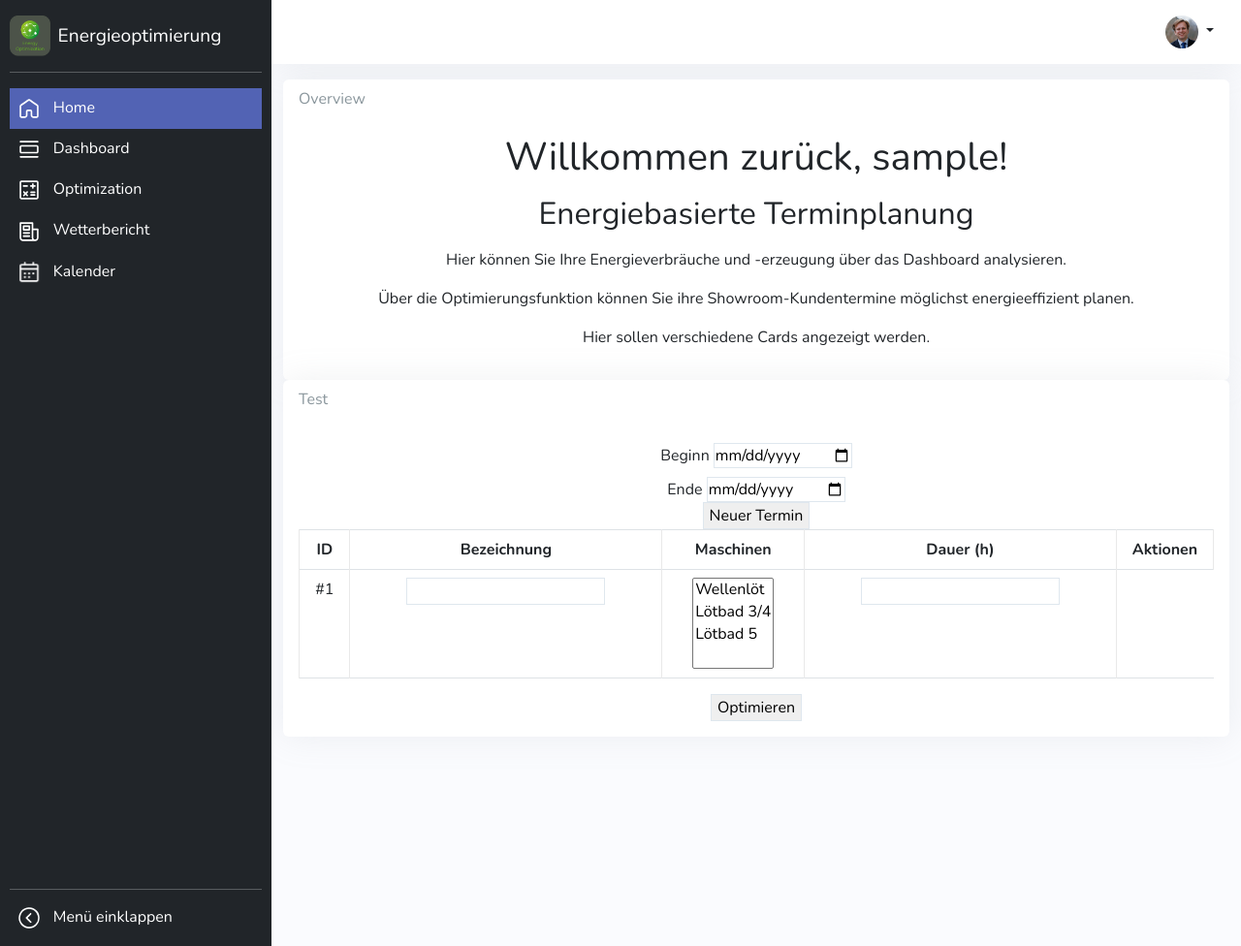
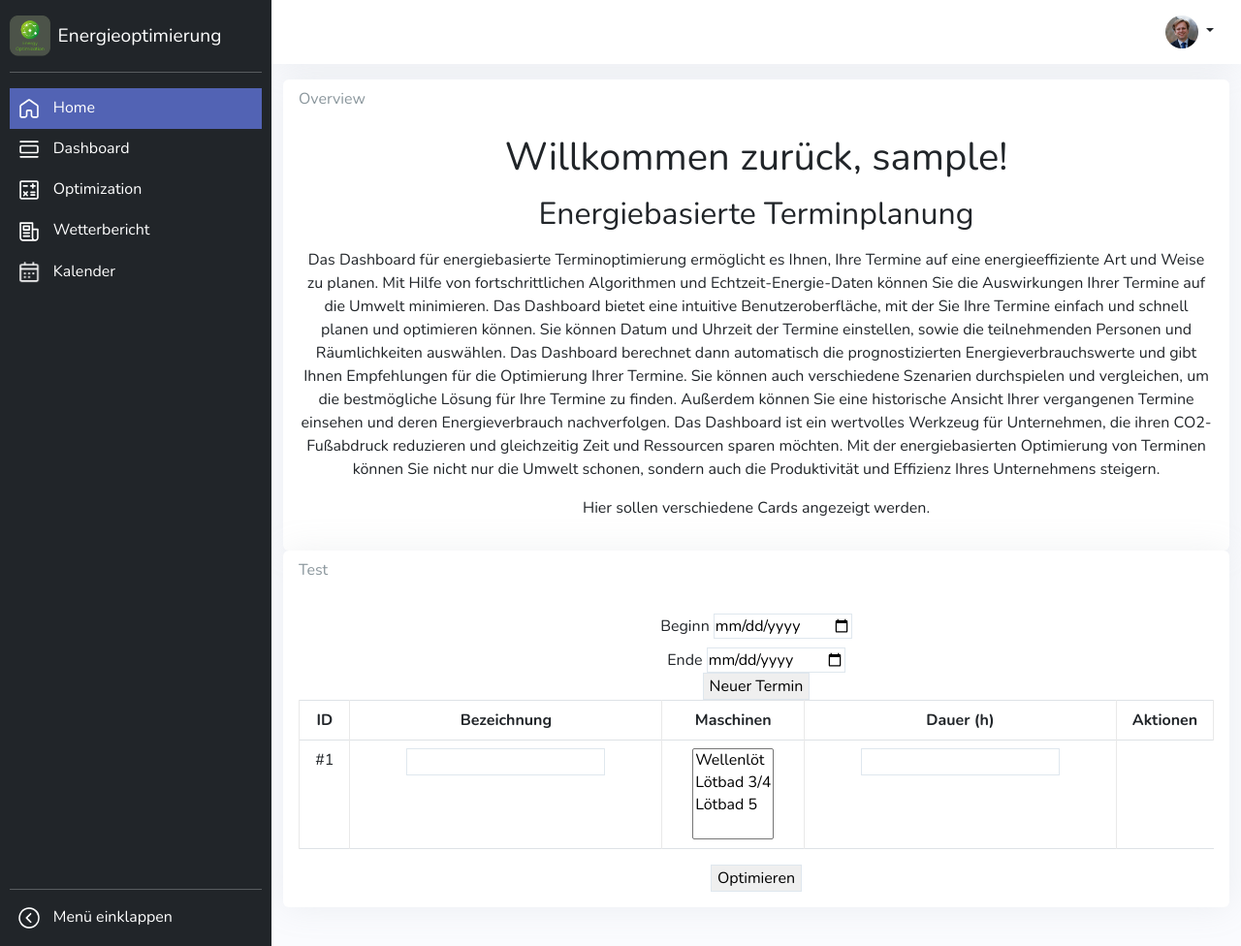
Before and after one commit to jmu-iseg/pjs-ebd-ws22_23, a Flask app: page / in a window 1280 px wide. Shown: the whole page at 97% size. Run offline with Flask 2, Linux system fonts and the light colour scheme; the visitor is signed in with stand-in values (Sample User, id 1); data comes from the database, SQL or seed files in the repository; some libraries are stand-ins or nearby versions.

Commit message:
Home text

```diff
--- a/app/templates/pages/home.html
+++ b/app/templates/pages/home.html
@@ -11,8 +11,15 @@
         <p></p>
         <h2>Energiebasierte Terminplanung</h2>
         <p></p>
-        <p>Hier können Sie Ihre Energieverbräuche und -erzeugung über das Dashboard analysieren.</p>
-        <p>Über die Optimierungsfunktion können Sie ihre Showroom-Kundentermine möglichst energieeffizient planen.</p>
+        <p>Das Dashboard für energiebasierte Terminoptimierung ermöglicht es Ihnen, Ihre Termine auf eine energieeffiziente Art und Weise zu planen. Mit Hilfe von fortschrittlichen Algorithmen und Echtzeit-Energie-Daten können Sie die Auswirkungen Ihrer Termine auf die Umwelt minimieren.
+
+          Das Dashboard bietet eine intuitive Benutzeroberfläche, mit der Sie Ihre Termine einfach und schnell planen und optimieren können. Sie können Datum und Uhrzeit der Termine einstellen, sowie die teilnehmenden Personen und Räumlichkeiten auswählen. Das Dashboard berechnet dann automatisch die prognostizierten Energieverbrauchswerte und gibt Ihnen Empfehlungen für die Optimierung Ihrer Termine.
+
+          Sie können auch verschiedene Szenarien durchspielen und vergleichen, um die bestmögliche Lösung für Ihre Termine zu finden. Außerdem können Sie eine historische Ansicht Ihrer vergangenen Termine einsehen und deren Energieverbrauch nachverfolgen.
+
+          Das Dashboard ist ein wertvolles Werkzeug für Unternehmen, die ihren CO2-Fußabdruck reduzieren und gleichzeitig Zeit und Ressourcen sparen möchten. Mit der energiebasierten Optimierung von Terminen können Sie nicht nur die Umwelt schonen, sondern auch die Produktivität und Effizienz Ihres Unternehmens steigern.</p>
+
+
         <p>Hier sollen verschiedene Cards angezeigt werden.</p>
 
       </div>
```
